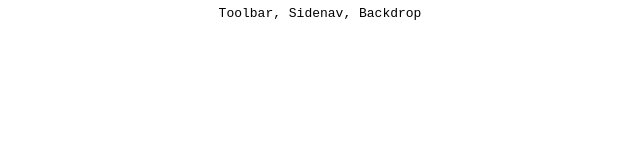
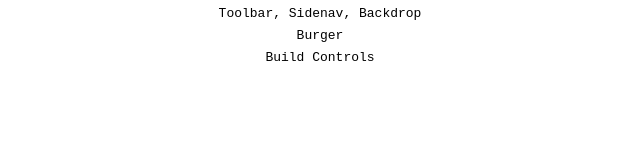
Before and after one commit to Girish21/react-complete-guide, a React (Create React App) app: page / in a window 1280 px wide. Shown: the top 160 px of the page, without its empty margins (320-960 px from the left). Built offline with nearby package versions, Linux system fonts and the light colour scheme.

Commit message:
project restructured

```diff
--- a/src/App.js
+++ b/src/App.js
@@ -1,12 +1,15 @@
 import React, { Component } from "react";
 import classes from "./App.module.css";
-import Layout from "./container/Layout/Layout";
+import Layout from "./components/Layout/Layout";
+import BurgerBuilder from "./container/BurgerBuilder/BurgerBuilder";
 
 class App extends Component {
   render() {
     return (
       <div className={classes.App}>
-        <Layout />
+        <Layout>
+          <BurgerBuilder />
+        </Layout>
       </div>
     );
   }
--- /dev/null
+++ b/src/container/BurgerBuilder/BurgerBuilder.js
@@ -0,0 +1,21 @@
+import React from "react";
+
+import Aux from "../../AuxHOC";
+
+class BurgerBuilder extends React.Component {
+  constructor(props) {
+    super(props);
+  }
+
+  render() {
+    return (
+      <Aux>
+        <code>Burger</code>
+        <br />
+        <code>Build Controls</code>
+      </Aux>
+    );
+  }
+}
+
+export default BurgerBuilder;
```
Also changed, not shown: src/components/Layout/Layout.js (renamed from src/container/Layout/Layout.js).
